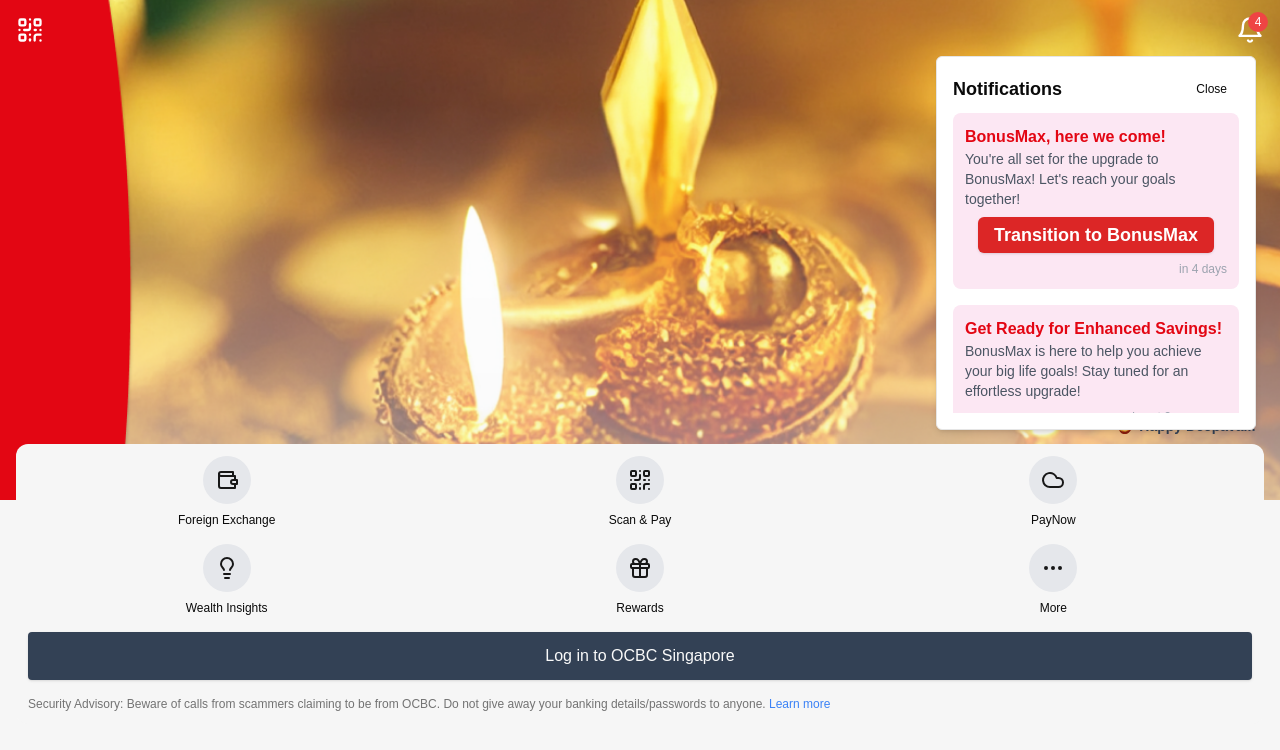
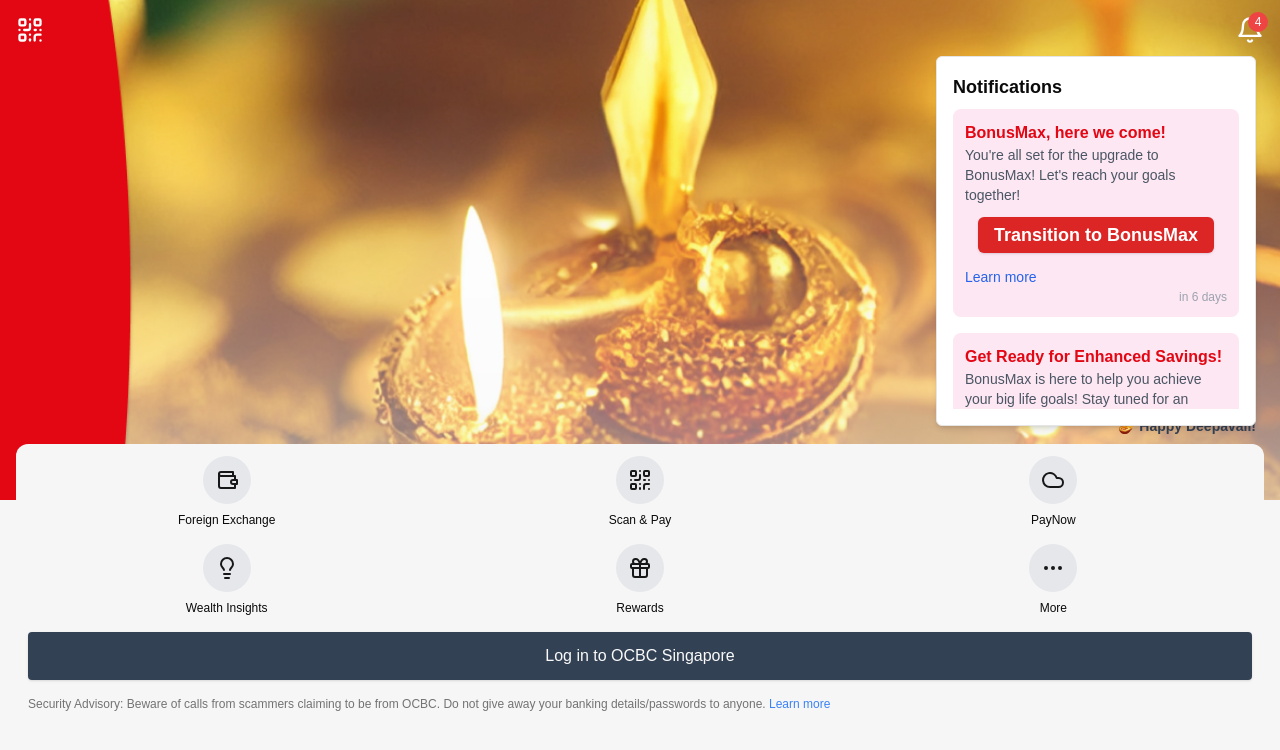
Before and after one commit to JoelSngZhenWei/BonusPlusEnhanced, a Next.js app in the folder bonusplusenhanced/: page / in a window 1280 px wide. Both pictures are taken after a click on the button "Notifications". Shown: the top 750 px of the page. Built offline with nearby package versions, Linux system fonts and the light colour scheme.

Commit message:
please please work

```diff
--- a/bonusplusenhanced/components/icon-buttons.tsx
+++ b/bonusplusenhanced/components/icon-buttons.tsx
@@ -27,16 +27,17 @@
   const [isOpen, setIsOpen] = useState(false)
 
   const notifications = [
-    { id: 1, title: "BonusMax, here we come!", description: "You're all set for the upgrade to BonusMax! Let's reach your goals together!", isPriority: true, demoTryMe: true, createdAt: new Date(2024, 10, 10) },
+    { id: 1, title: "BonusMax, here we come!", description: "You're all set for the upgrade to BonusMax! Let's reach your goals together!", isPriority: true, learnMore: true, demoTryMe: true, createdAt: new Date(2024, 10, 12) },
     {
       id: 2,
       title: "Get Ready for Enhanced Savings!",
       description: "BonusMax is here to help you achieve your big life goals! Stay tuned for an effortless upgrade!",
       isPriority: true,
-      createdAt: new Date(2022, 11, 15)
+      learnMore: true,
+      createdAt: new Date(2024, 9, 15)
     },
-    { id: 3, title: "Explore BonusMax", description: "Explore BonusMax! Our enhanced savings account offers features designed for your future goals. Learn how your FRANK account can evolve with you.", isPriority: true, createdAt: new Date(2023, 0, 1) },
-    { id: 4, title: "Account statement", description: "Your monthly account statement is now available.", isPriority: false, createdAt: new Date(2023, 0, 15) },
+    { id: 3, title: "Explore BonusMax", description: "Explore BonusMax! Our enhanced savings account offers features designed for your future goals. Learn how your FRANK account can evolve with you.", isPriority: true, learnMore: true, createdAt: new Date(2024, 4, 12) },
+    { id: 4, title: "Account statement", description: "Your monthly account statement is now available.", isPriority: false, createdAt: new Date(2024, 3, 15) },
   ]
 
   return (
@@ -54,18 +55,15 @@
           )}
         </button>
       </PopoverTrigger>
-      <PopoverContent className="w-80 mr-6">
+      <PopoverContent className="w-80 mr-6 ">
         <div className="flex justify-between items-center mb-2">
           <h3 className="font-semibold text-lg">Notifications</h3>
-          <Button variant="ghost" size="sm" onClick={() => setIsOpen(false)}>
-            Close
-          </Button>
         </div>
         <ScrollArea className="h-[300px]">
           {notifications.map((notification) => (
             <div
               key={notification.id}
-              className={`mb-4 p-3 rounded-lg ${
+              className={`mb-4 p-3 rounded-lg transition-all duration-300 clickable ${
                 notification.isPriority ? 'bg-pink-100' : 'bg-gray-100'
               }`}
             >
@@ -74,7 +72,7 @@
               </h4>
               <p className="text-sm text-gray-600">{notification.description}</p>
               {notification.demoTryMe && (
-                <div className="flex justify-center mt-2 mb-2">
+                <div className="flex justify-center mt-3 mb-3">
                   <Link href="/transition">
                     <Button className="text-lg font-bold bg-red-600 hover:bg-red-700 text-white">
                       Transition to BonusMax
@@ -82,7 +80,14 @@
                   </Link>
                 </div>
               )}
-              <div className="flex justify-end items-center mt-2">
+              {notification.learnMore && (
+                <div className="mt-2">
+                  <Link href="/plan/bonusplusintro" className="text-sm text-blue-600 hover:underline">
+                    Learn more
+                  </Link>
+                </div>
+              )}
+              <div className="flex justify-end items-center ">
                 <p className="text-xs text-gray-400">
                   {formatDistanceToNow(notification.createdAt, { addSuffix: true })}
                 </p>
```
